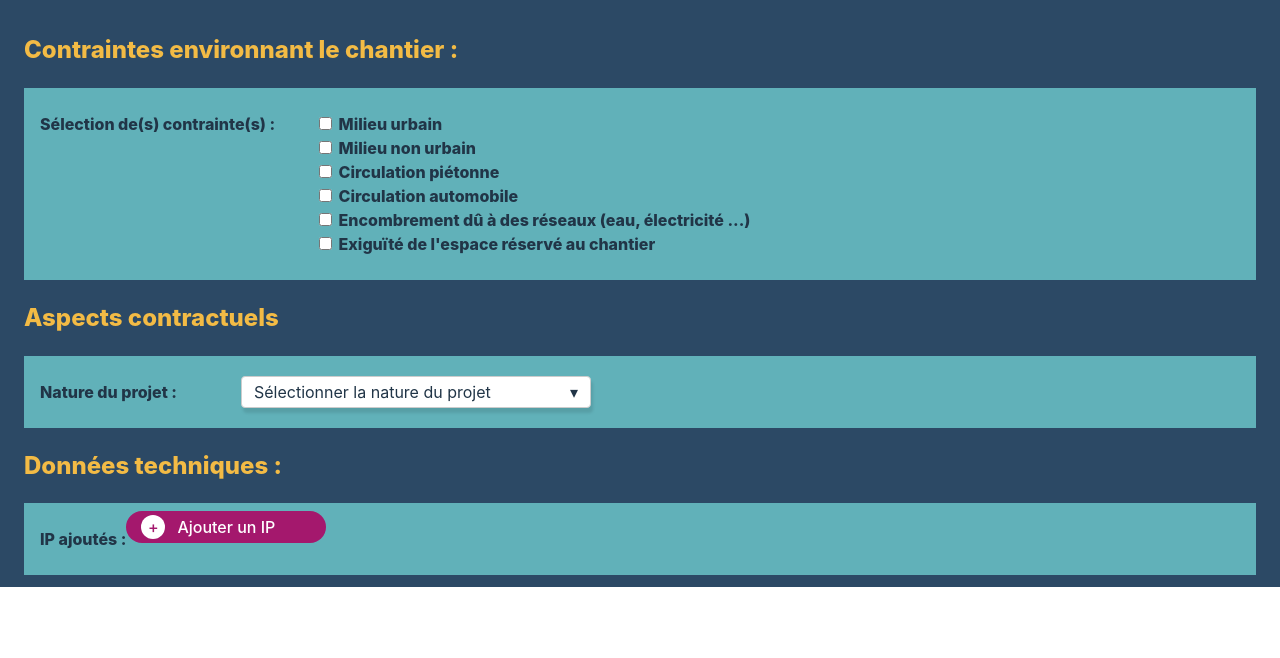
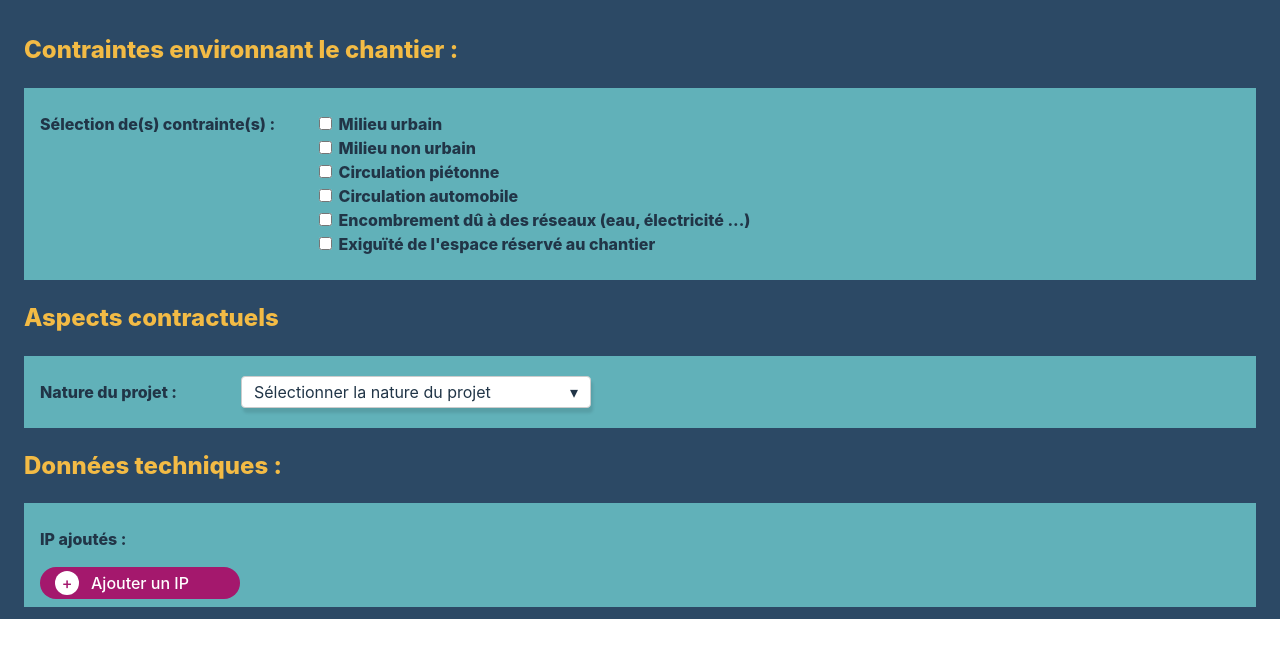
Before and after one commit to DylanMagalhaes/testDigiTp, a React (Vite) app: page / in a window 1280 px wide. Shown: the top 658 px of the page. Built offline with nearby package versions, Linux system fonts and the light colour scheme.

Commit message:
creat AddButton

```diff
--- a/src/components/AddButton/AddButton.jsx
+++ b/src/components/AddButton/AddButton.jsx
@@ -1,9 +1,11 @@
+/* eslint-disable react/prop-types */
 import './AddButton.css';
 
 function AddButton({ text }) {
   return (
     <button className="addButton" type="button">
-      <span>+</span>{text}
+      <span>+</span>
+      {text}
     </button>
   );
 }
--- a/src/components/TechnicalData/TechnicalData.jsx
+++ b/src/components/TechnicalData/TechnicalData.jsx
@@ -9,11 +9,12 @@ function TechnicalData() {
     <>
       <Title text="Données techniques :" />
       <Content>
-        <p className="subtitle">IP ajoutés :</p>
-        <AddButton text="Ajouter un IP" />
+        <div>
+          <p className="subtitle">IP ajoutés :</p>
+          <AddButton text="Ajouter un IP" />
+        </div>
       </Content>
     </>
   );
 }
-
 export default TechnicalData;
```
